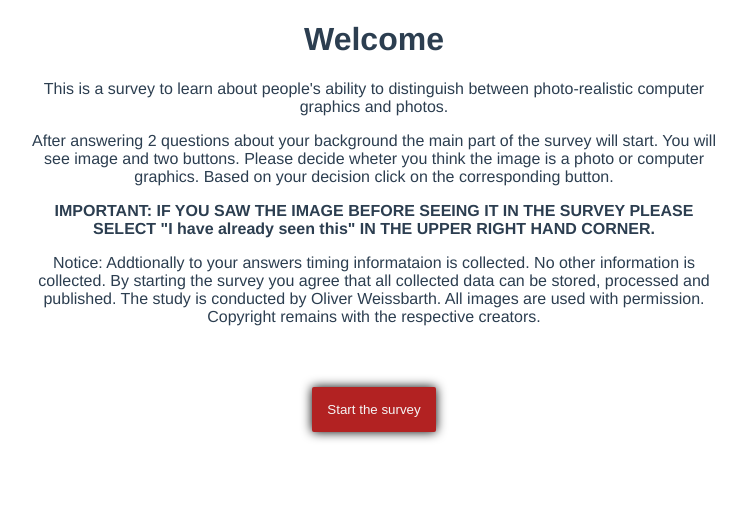
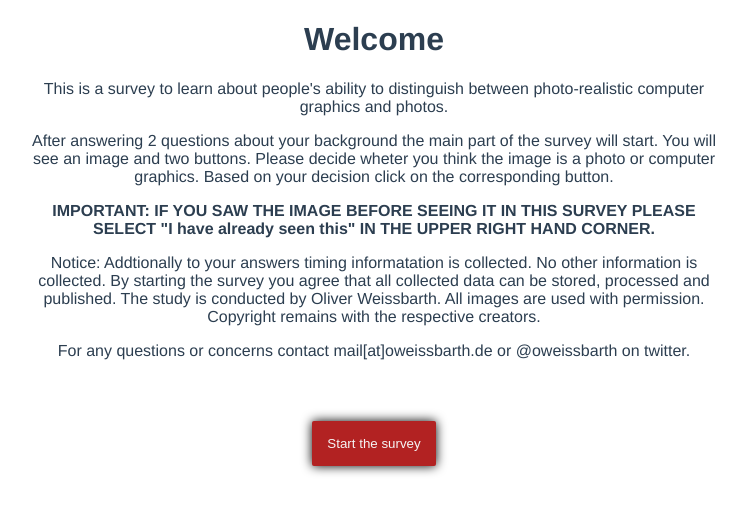
Before and after one commit to oweissbarth/photoorcgsurvey, a Vue app in the folder client/: page / in a window 1280 px wide. Shown: the top 514 px of the page, without its empty margins (266-1012 px from the left). Built offline with nearby package versions, Linux system fonts and the light colour scheme.

Commit message:
fixed some spelling and added contact information

```diff
--- a/client/src/views/Home.vue
+++ b/client/src/views/Home.vue
@@ -2,9 +2,10 @@
   <div class="home">
     <h1>Welcome</h1>
     <p>This is a survey to learn about people's ability to distinguish between photo-realistic computer graphics and photos.</p>
-    <p>After answering 2 questions about your background the main part of the survey will start. You will see image and two buttons. Please decide wheter you think the image is a photo or computer graphics. Based on your decision click on the corresponding button.</p>
-    <strong>IMPORTANT: IF YOU SAW THE IMAGE BEFORE SEEING IT IN THE SURVEY PLEASE SELECT "I have already seen this" IN THE UPPER RIGHT HAND CORNER.</strong>
-    <p>Notice: Addtionally to your answers timing informataion is collected. No other information is collected. By starting the survey you agree that all collected data can be stored, processed and published. The study is conducted by Oliver Weissbarth. All images are used with permission. Copyright remains with the respective creators.</p>
+    <p>After answering 2 questions about your background the main part of the survey will start. You will see an image and two buttons. Please decide wheter you think the image is a photo or computer graphics. Based on your decision click on the corresponding button.</p>
+    <strong>IMPORTANT: IF YOU SAW THE IMAGE BEFORE SEEING IT IN THIS SURVEY PLEASE SELECT "I have already seen this" IN THE UPPER RIGHT HAND CORNER.</strong>
+    <p>Notice: Addtionally to your answers timing informatation is collected. No other information is collected. By starting the survey you agree that all collected data can be stored, processed and published. The study is conducted by Oliver Weissbarth. All images are used with permission. Copyright remains with the respective creators.</p>
+    <p>For any questions or concerns contact mail[at]oweissbarth.de or @oweissbarth on twitter.</p>
 
     <br/>
     <router-link to="survey"><button class="startButton" type="button">Start the survey</button></router-link>
```
